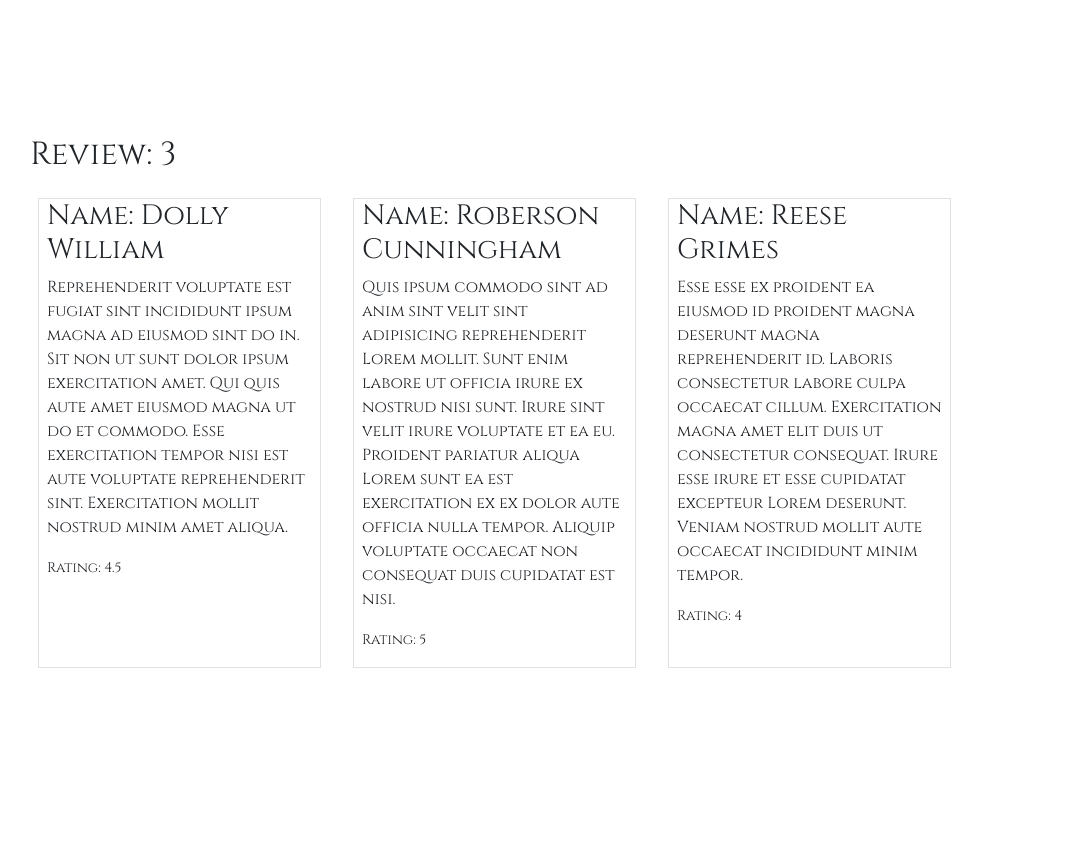
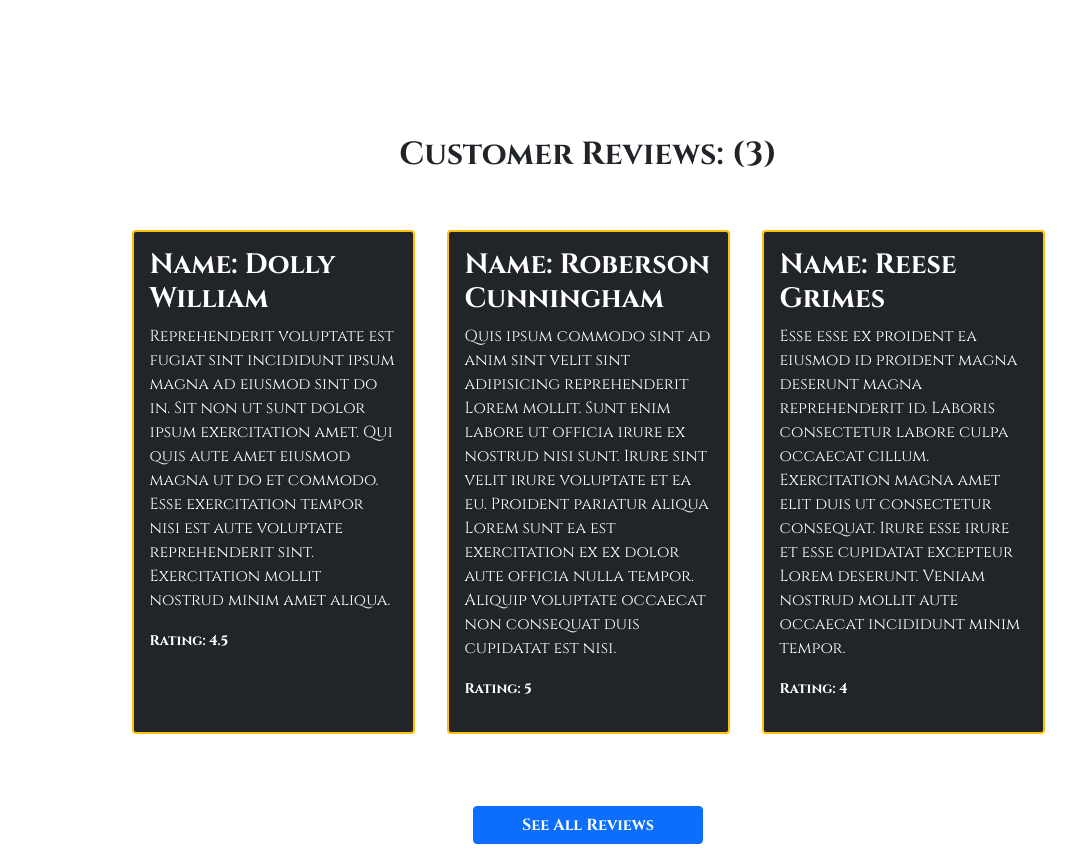
Before and after one commit to Salikur6/A9-product-analysis-website, a React (Create React App) app: page / in a window 1280 px wide. Shown: the part 580-1448 px from the top of the page, without its empty margins (52-1128 px from the left). Before the commit the page ends 1264 px from the top, so only its background shows below. Built offline with nearby package versions, Linux system fonts and the light colour scheme.

Commit message:
changes in card . create links and button

```diff
--- a/src/components/Home/Home.js
+++ b/src/components/Home/Home.js
@@ -1,4 +1,5 @@
 import React from 'react';
+import { Link } from 'react-router-dom';
 import useReviews from '../../Hooks/useReviews';
 import Review from '../Review/Review';
 import './Home.css'
@@ -13,8 +14,8 @@ const Home = () => {
             <div className='row my-5 align-items-center home-content'>
                 <div className="col-lg-7 col-md-7">
                     <h1 className='fw-bold'>Your next Laptop</h1>
-                    <h1 className='fw-bold text-primary'>Your best Laptop</h1>
-                    <p className=''>Laptops combine all the input/output components and capabilities of a desktop computer, including the display screen, small speakers, a keyboard, data storage device.</p>
+                    <h1 className='fw-bold text-primary mb-4'>Your best Laptop</h1>
+                    <p className='mb-4'>Laptops combine all the input/output components and capabilities of a desktop computer, including the display screen, small speakers, a keyboard, data storage device.</p>
                     <button className='fw-bold btn btn-primary live-btn'>Live Demo</button>
                 </div>
                 <div className="col-lg-5 col-md-5">
@@ -22,18 +23,18 @@ const Home = () => {
                 </div>
             </div>
 
-            <div className='customer-reviews row g-3'>
+            <div className='customer-reviews row g-3 justify-content-center'>
 
-                <h2>Review: {revSlice.length}</h2>
+                <h2 className='text-center fw-bold'>Customer Reviews: ({revSlice.length})</h2>
 
                 {
-
                     reviews.slice(0, 3).map(review => <Review key={review.id} review={review}></Review>)
-
-
                 }
 
 
+            </div>
+            <div className='d-flex justify-content-center'>
+                <Link to='/reviews' className='my-4 btn btn-primary px-5 fw-bold'>See All Reviews</Link>
             </div>
         </div>
     );
--- a/src/components/Review/Review.js
+++ b/src/components/Review/Review.js
@@ -3,11 +3,11 @@ import React from 'react';
 const Review = ({ review }) => {
     const { name, post, rating } = review;
     return (
-        <div className="gap-3 m-3 col-lg-3 col-md-5 border">
-            <div className='col-md-12'>
-                <h3>Name: {name}</h3>
+        <div className="gap-3 m-3  my-5 col-lg-3 col-md-5 card border-2 border-warning bg-dark text-white">
+            <div className='col-md-12 py-3 px-2'>
+                <h3 className='fw-bold'>Name: {name}</h3>
                 <p>{post}</p>
-                <p><small>Rating: {rating}</small></p>
+                <p className='fw-bold'><small>Rating: {rating}</small></p>
             </div>
         </div>
     );
```
